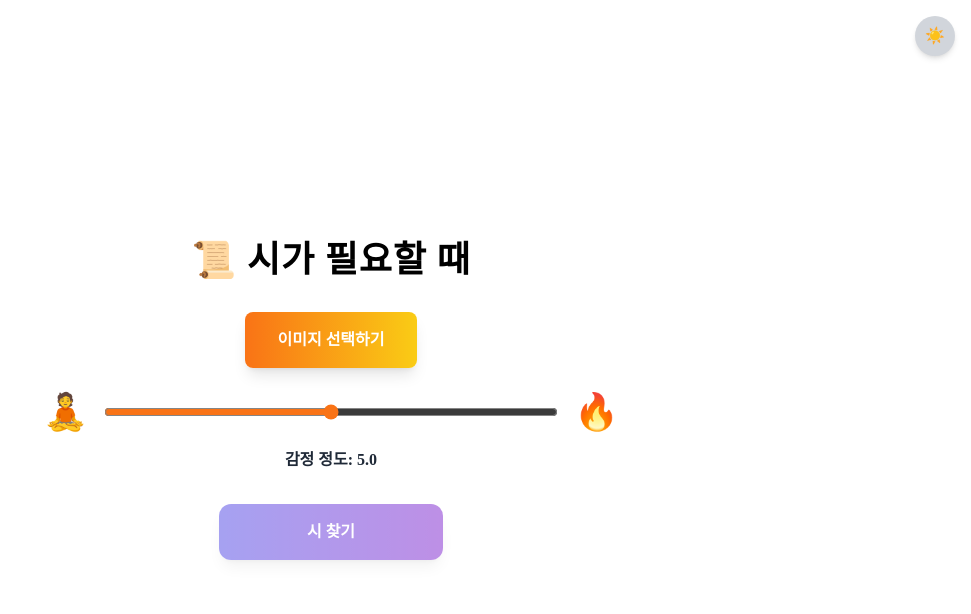
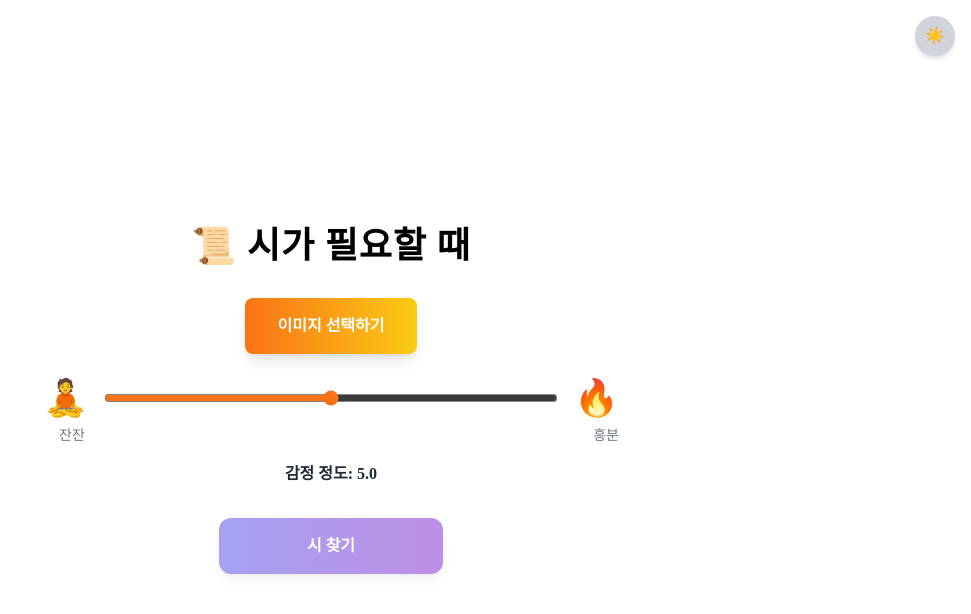
Before and after one commit to hoonchany99/photo-poem-frontend, a React (Create React App) app: page / in a window 1280 px wide. Shown: the top 614 px of the page, without its empty margins (309-1280 px from the left). Built offline with nearby package versions, Linux system fonts and the light colour scheme.

Commit message:
emotionvalue comment update

```diff
--- a/src/UploadPage.js
+++ b/src/UploadPage.js
@@ -96,7 +96,8 @@ export default function UploadPage() {
         />
       )}
 
-      <div className="w-full max-w-xl mb-4 flex items-center justify-center space-x-4">
+      <div className="w-full max-w-xl mb-4 flex flex-col items-center justify-center space-x-4">
+  <div className="flex items-center justify-center w-full space-x-4 mb-2">
     <span className="text-4xl">🧘</span>
     <input
       type="range"
@@ -108,6 +109,12 @@ export default function UploadPage() {
       className="flex-1 accent-orange-500 cursor-pointer h-2"
     />
     <span className="text-4xl">🔥</span>
+  </div>
+  {/* 이모지 설명 */}
+  <div className="flex justify-between w-full text-sm font-medium text-gray-500 dark:text-gray-400 px-2">
+    <span>잔잔</span>
+    <span>흥분</span>
+  </div>
 </div>
 
       <label
```
Lines whose indentation alone changed are shown as unchanged.
